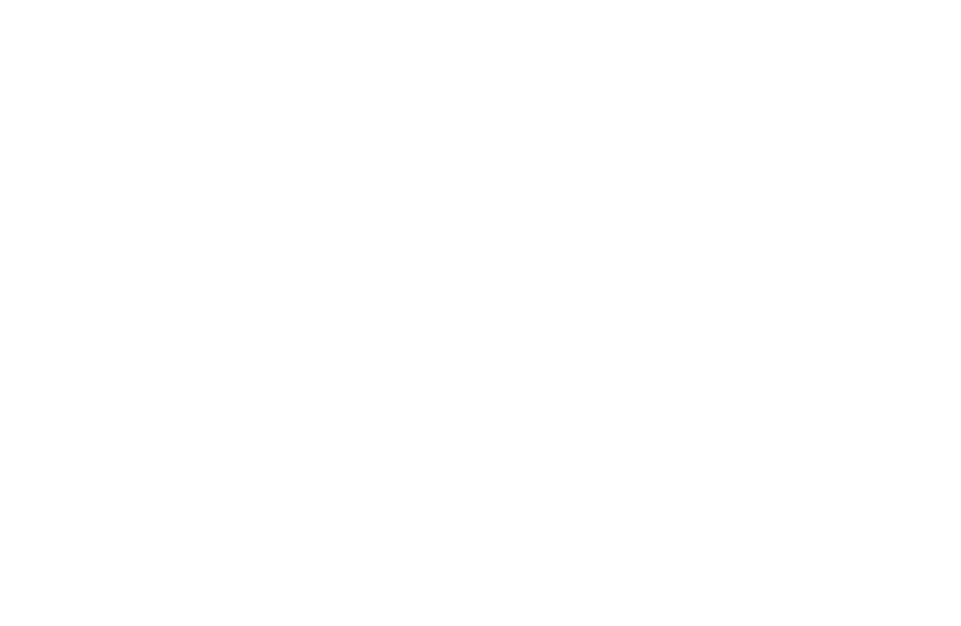
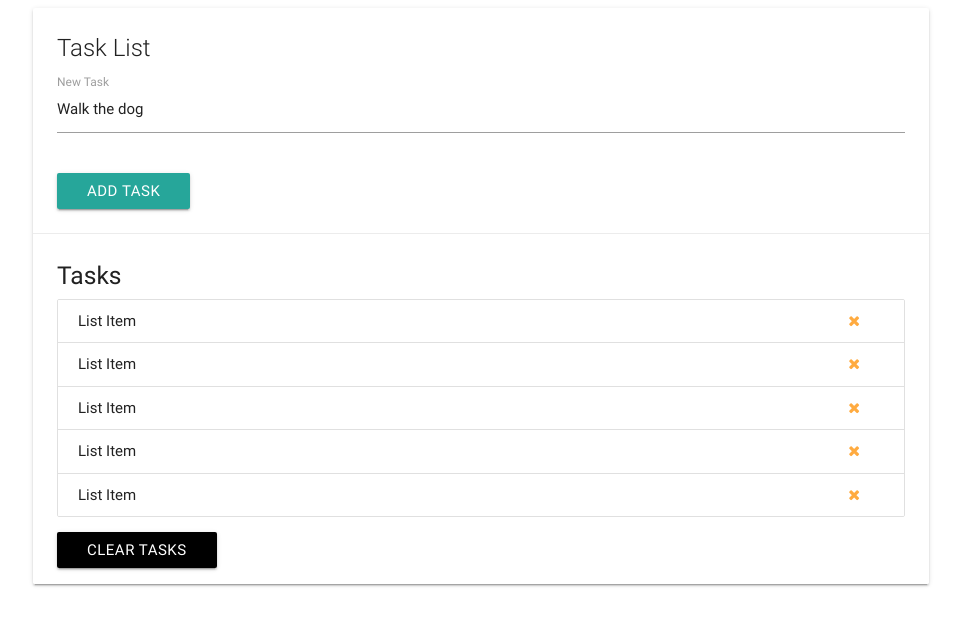
Before and after one commit to aayushrai/JavaScript, a plain HTML site: page DOM/index.html in a window 1280 px wide. Shown: the whole page, without its empty margins (159-1120 px from the left). Drawn offline with nearby package versions, Linux system fonts and the light colour scheme.

Commit message:
Examining dom

```diff
--- a/DOM/examining_document.js
+++ b/DOM/examining_document.js
@@ -9,4 +9,19 @@ val = document.doctype;
 val = document.domain;
 val = document.URL;
 val = document.contentType;
+val = document.characterSet;
+
+val = document.forms;
+val = document.forms[0];
+
+val = document.links;
+val = document.links[0].className;
+val = document.scripts
+val = document.scripts[2].getAttribute('src')
+let scriptsCollection = document.scripts;
+scriptsCollection = Array.from(scriptsCollection);
+
+scriptsCollection.forEach(function(script){
+ console.log(script);
+});
 console.log(val);
--- a/DOM/index.html
+++ b/DOM/index.html
@@ -1,11 +1,76 @@
 <!DOCTYPE html>
 <html lang="en">
+
 <head>
-    <meta charset="UTF-8">
-    <meta name="viewport" content="width=device-width, initial-scale=1.0">
-    <title>Document</title>
+  <meta charset="UTF-8">
+  <meta name="viewport" content="width=device-width, initial-scale=1.0">
+  <meta http-equiv="X-UA-Compatible" content="ie=edge">
+  <link rel="stylesheet" href="https://cdnjs.cloudflare.com/ajax/libs/materialize/0.100.2/css/materialize.min.css">
+  <link href="https://maxcdn.bootstrapcdn.com/font-awesome/4.7.0/css/font-awesome.min.css" rel="stylesheet" integrity="sha384-wvfXpqpZZVQGK6TAh5PVlGOfQNHSoD2xbE+QkPxCAFlNEevoEH3Sl0sibVcOQVnN"
+    crossorigin="anonymous">
+  <title>Task List</title>
 </head>
+
 <body>
-    <script src="examining_document.js"></script>
+  <div class="container">
+    <div class="row">
+      <div class="col s12">
+        <div id="main" class="card">
+          <div class="card-content">
+            <span class="card-title">Task List</span>
+            <div class="row">
+              <form id="task-form">
+                <div class="input-field col s12">
+                  <input type="text" name="task" id="task" value="Walk the dog">
+                  <label for="task">New Task</label>
+                </div>
+            </div>
+            <input type="submit" value="Add Task" class="btn">
+            </form>
+          </div>
+          <div class="card-action">
+            <h5 id="task-title">Tasks</h5>
+            <ul class="collection">
+              <li class="collection-item">
+                List Item
+                <a href="#" class="delete-item secondary-content">
+                  <i class="fa fa-remove"></i>
+                </a>
+              </li>
+              <li class="collection-item">
+                List Item
+                <a href="#" class="delete-item secondary-content">
+                  <i class="fa fa-remove"></i>
+                </a>
+              </li>
+              <li class="collection-item">
+                List Item
+                <a href="#" class="delete-item secondary-content">
+                  <i class="fa fa-remove"></i>
+                </a>
+              </li>
+              <li class="collection-item">
+                List Item
+                <a href="#" class="delete-item secondary-content">
+                  <i class="fa fa-remove"></i>
+                </a>
+              </li>
+              <li class="collection-item">
+                List Item
+                <a href="#" class="delete-item secondary-content">
+                  <i class="fa fa-remove"></i>
+                </a>
+              </li>
+            </ul>
+            <a class="clear-tasks btn black" href="">Clear Tasks</a>
+          </div>
+        </div>
+      </div>
+    </div>
+  </div>
+  <script src="https://code.jquery.com/jquery-3.2.1.js" integrity="sha256-DZAnKJ/6XZ9si04Hgrsxu/8s717jcIzLy3oi35EouyE=" crossorigin="anonymous"></script>
+  <script src="https://cdnjs.cloudflare.com/ajax/libs/materialize/0.100.2/js/materialize.min.js"></script>
+  <script src="examining_document.js"></script>
 </body>
+
 </html>
```
